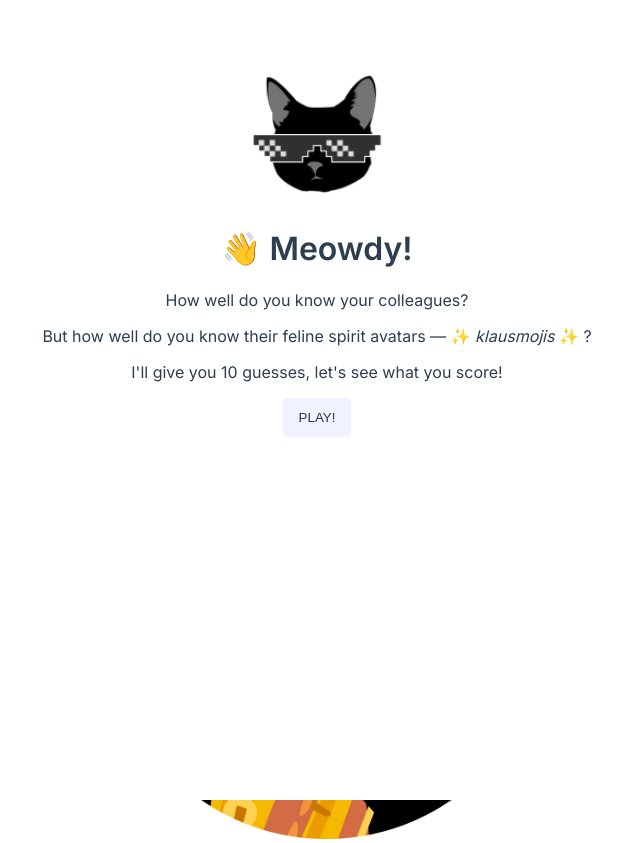
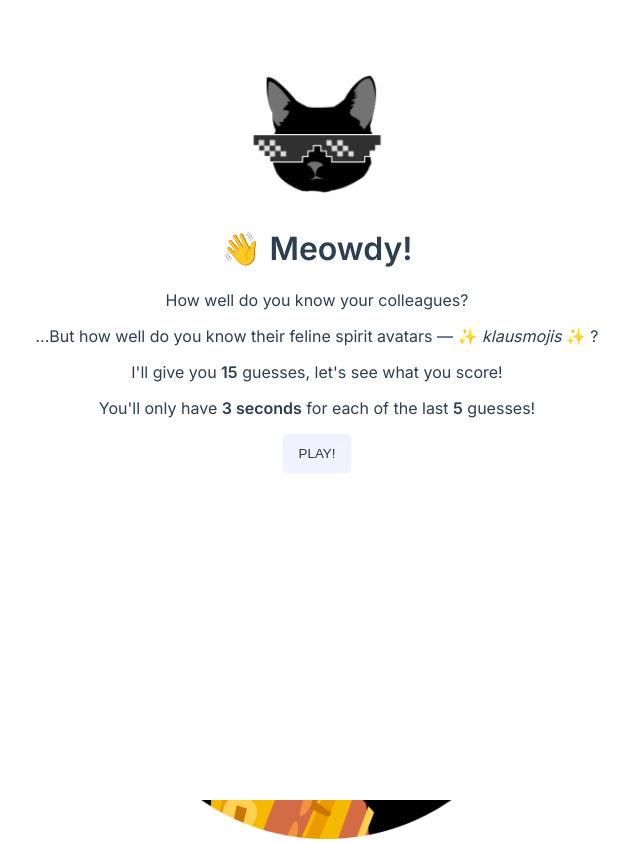
Before and after one commit to klausapp/guess-who, a Vue app: page / in a window 1280 px wide. Shown: the whole page, without its empty margins (323-963 px from the left). Built offline with nearby package versions, Linux system fonts and the light colour scheme.

Commit message:
Add timer for last 5 guesses & increase game length to 15

```diff
--- a/src/App.vue
+++ b/src/App.vue
@@ -27,8 +27,8 @@
   </p>
   <p>Guesses left: {{ GAME_LENGTH - guessCount + 1 }}</p>
 
-  <Options :options="options" :image="image" @click="pick" />
-  <Instructions v-show="showInstructions" @close="closeIntro" />
+  <Options :options="options" :image="image" :with-timer="guessCount > 10" @click="pick" />
+  <Instructions v-show="showInstructions" :count="GAME_LENGTH" @close="closeIntro" />
   <Result v-show="showResults" :score="score" />
 </template>
 
@@ -40,7 +40,7 @@ import Instructions from './components/Instructions.vue'
 import Result from './components/Result.vue'
 import answers from './answers'
 
-const GAME_LENGTH = 10
+const GAME_LENGTH = 15
 const INSTRUCTIONS_DISMISSED = localStorage.hideInstructions
 
 const used = ref<string[]>([])
--- a/src/components/Instructions.vue
+++ b/src/components/Instructions.vue
@@ -4,14 +4,18 @@
 
     <h1>👋 Meowdy!</h1>
     <p>How well do you know your colleagues?</p>
-    <p>But how well do you know their feline spirit avatars — ✨ <em>klausmojis</em> ✨ ?</p>
-    <p>I'll give you 10 guesses, let's see what you score!</p>
+    <p>...But how well do you know their feline spirit avatars — ✨ <em>klausmojis</em> ✨ ?</p>
+    <p>
+      I'll give you <strong>{{ count }}</strong> guesses, let's see what you score!
+    </p>
+    <p>You'll only have <strong>3 seconds</strong> for each of the last <strong>5</strong> guesses!</p>
 
     <button @click="emit('close')">Play!</button>
   </div>
 </template>
 
 <script setup lang="ts">
+defineProps<{ count: number }>()
 const emit = defineEmits(['close'])
 </script>
 
--- a/src/components/Options.vue
+++ b/src/components/Options.vue
@@ -5,22 +5,51 @@
         {{ opt }}
       </button>
     </div>
-
+    <div v-show="interval" class="timer">{{ timer }}</div>
     <img :src="`/klausmojis/${image}.png`" />
   </div>
 </template>
 
 <script setup lang="ts">
-defineProps<{
-  image: number
-  options: string[]
+import { watch, Ref, ref } from 'vue'
+
+const props = defineProps<{
+  image: Ref<number>
+  options: Ref<string[]>
+  withTimer: boolean
 }>()
 
 const emit = defineEmits(['click'])
+let timer = ref(3)
+let interval = ref<number | undefined>(undefined)
+
+const incrementTimer = () => {
+  timer.value--
+  if (timer.value <= 0) {
+    resetTimer()
+    emit('click', -1)
+  }
+}
+
+const resetTimer = () => {
+  clearInterval(interval.value)
+  timer.value = 3
+  interval.value = undefined
+}
+
+watch(
+  () => props.image,
+  () => {
+    resetTimer()
+    console.info('image watcher', props.withTimer)
+    if (props.withTimer && !interval.value) interval.value = setInterval(incrementTimer, 1000)
+  },
+)
 </script>
 
 <style scoped>
 .wrapper {
+  position: relative;
   margin-top: 32px;
 }
 
@@ -37,4 +66,21 @@ img {
   gap: 16px;
   margin-top: 32px;
 }
+
+.timer {
+  position: absolute;
+  bottom: 0;
+  height: calc(100% - 48px);
+  width: 100%;
+
+  display: flex;
+  align-items: center;
+  justify-content: center;
+
+  font-size: 128px;
+  background-color: rgba(255, 255, 255, 0.2);
+  font-weight: 600;
+  color: white;
+  text-shadow: 5px 5px var(--gray-80);
+}
 </style>
--- a/src/components/Result.vue
+++ b/src/components/Result.vue
@@ -16,17 +16,18 @@ import { computed } from 'vue'
 const props = defineProps<{ score: number }>()
 
 const message = computed(() => {
-  if (props.score < 5) return 'Oof... best to just go again and not mention this to anyone'
-  if (props.score < 8) return 'Pretty good, but we know you have more in you!'
-  if (props.score < 10) return 'Wow! Almost perfect!'
-  return 'I yield... and crown you queen/king of Klausmojis!'
+  if (props.score === 15) return 'I yield... and crown you queen/king of Klausmojis!'
+  if (props.score > 12) return 'Wow! Almost perfect!'
+  if (props.score > 10) return 'Pretty good, but we know you have more in you!'
+  if (props.score > 8) return `If you spend a couple more hours on this, you'll really get somewhere`
+  return 'Oof... best to just go again and not mention this to anyone'
 })
 
 const image = computed(() => {
-  if (props.score < 5) return 'facepaw.gif'
-  if (props.score < 8) return 'stars.gif'
-  if (props.score < 10) return 'hearts.gif'
-  return 'uniklaus.png'
+  if (props.score === 15) return 'uniklaus.png'
+  if (props.score > 12) return 'hearts.gif'
+  if (props.score > 8) return 'stars.gif'
+  return 'facepaw.gif'
 })
 
 function restart() {
@@ -36,7 +37,7 @@ function restart() {
 
 <style scoped>
 .wrapper {
-  margin-top: 32px;
+  padding-top: 32px;
 }
 
 img {
```
Also changed, not shown: public/klausmojis/1.png.
